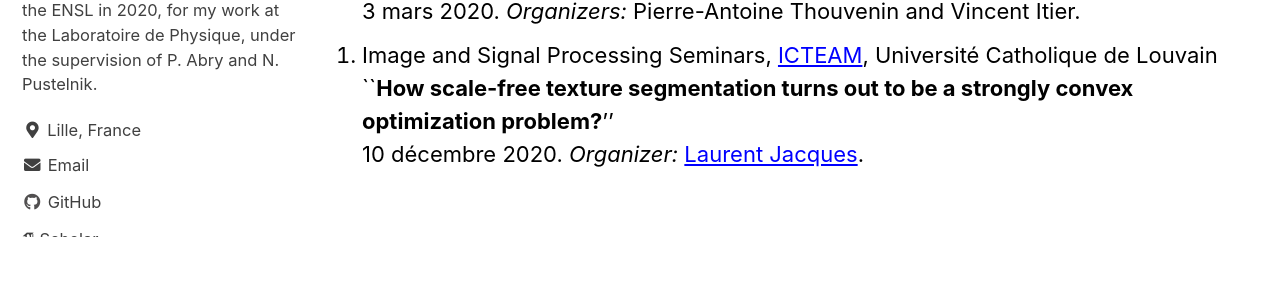
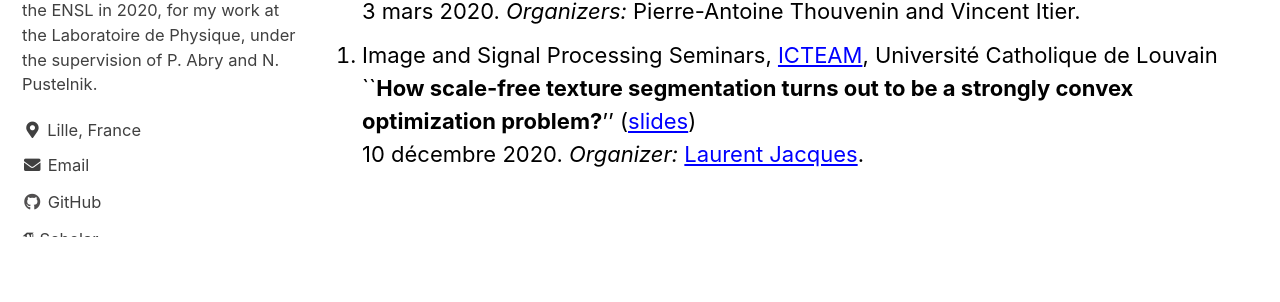
Before and after one commit to bpascal-fr/bpascal-fr.github.io, a Jekyll site: the page built from _pages/invitations.md, in a window 1280 px wide and 900 px high, scrolled down 807 px. Shown: the part 442-744 px from the top of the window. Built offline with Jekyll 4.4.1, drawn with Linux system fonts in a browser that asks for light colours; cached includes are drawn as plain includes; nearby versions of some CDN libraries; some web fonts are replaced.

Commit message:
invited semainars

```diff
--- a/_pages/invitations.md
+++ b/_pages/invitations.md
@@ -30,6 +30,6 @@ title: "Invited talks"
 ``**How scale-free texture segmentation turns out to be a strongly convex optimization problem?**''
 3 mars 2020. *Organizers:* Pierre-Antoine Thouvenin and Vincent Itier.
 1. Image and Signal Processing Seminars, [ICTEAM](https://uclouvain.be/en/research-institutes/icteam), Université Catholique de Louvain
-``**How scale-free texture segmentation turns out to be a strongly convex optimization problem?**''
+``**How scale-free texture segmentation turns out to be a strongly convex optimization problem?**'' ([slides](../assets/pdfs/UCL19.pdf))
 10 décembre 2020. *Organizer:* [Laurent Jacques](https://laurentjacques.gitlab.io/).
 {: reversed="reversed"}
```
Also changed, not shown: 1 other file.
